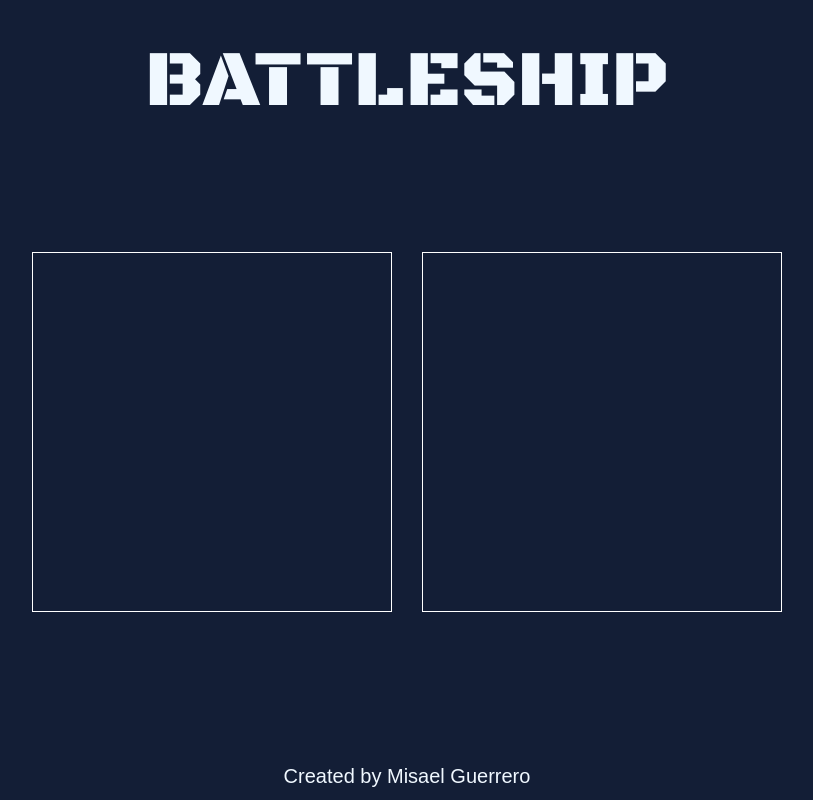
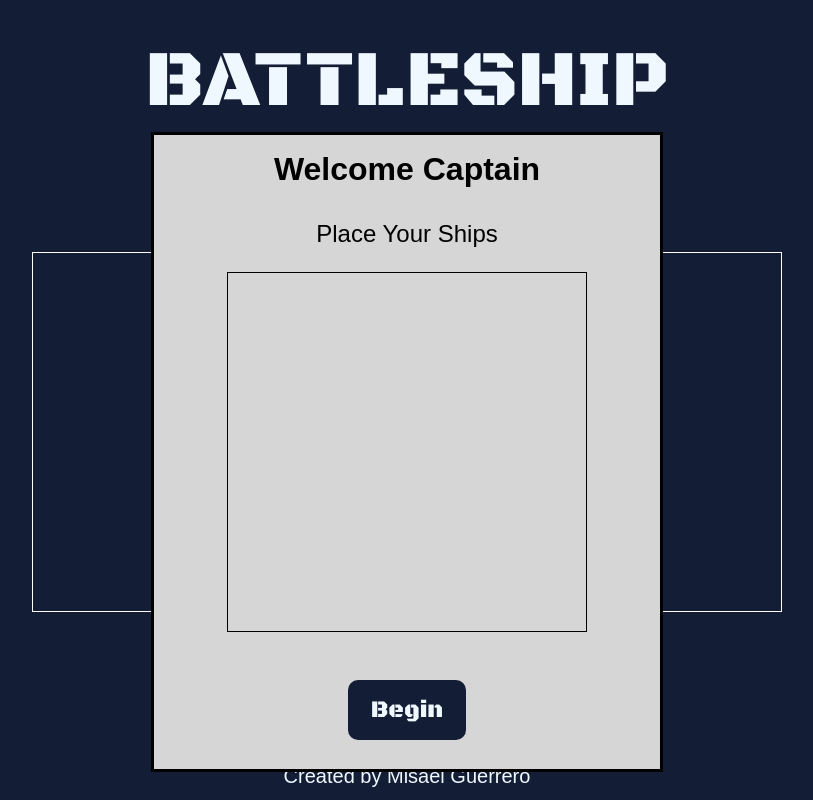
Before and after one commit to fmguerrero96/battleship, a website built with webpack: page dist/index.html in a window 1280 px wide. Shown: the whole page, without its empty margins (233-1046 px from the left). Built offline with nearby package versions, Linux system fonts and the light colour scheme.

Commit message:
Style welcomeScreen modal

```diff
--- a/dist/index.html
+++ b/dist/index.html
@@ -14,12 +14,12 @@
             <h1 class="title">BATTLESHIP</h1>
         </div>
     </header>
-    <dialog class="welcomeScreen">
-        <h2>
+    <dialog open class="welcomeScreen">
+        <h2 class="greeting">
             Welcome Captain
         </h2>
         <p>Place Your Ships</p>
-        <div class="board"></div>
+        <div class="pre-board"></div>
         <button class="begin">Begin</button>
     </dialog>
     <main>
--- a/dist/styles.css
+++ b/dist/styles.css
@@ -58,3 +58,48 @@ footer{
     font-weight: 200;
     color: aliceblue;
 }
+
+.welcomeScreen {
+    width: 40vw;
+    height: 80vh;
+    background-color: rgb(214, 214, 214);
+    font-family: sans-serif;
+    display: flex;
+    flex-direction: column;
+    align-items: center;
+}
+
+.greeting {
+    font-size: 2rem;
+    font-weight: bold;
+    margin-bottom: 1em;
+}
+
+p {
+    font-size: 1.5rem;
+    margin-bottom: 1em;
+}
+
+.pre-board {
+    border: 1px solid black;
+    height: 45vh;
+    aspect-ratio: 1/1;
+}
+
+.begin {
+    margin-top: 2em;
+    width: 25%;
+    height: 10%;
+    font-family: 'Black Ops One', cursive;
+    font-size: 1.5rem;
+    border-radius: 10px;
+    cursor: pointer;
+    background-color: rgb(19, 30, 54);
+    color: aliceblue;
+    border: none;
+}
+
+.begin:active {
+    background-color: aliceblue;
+    color:rgb(19, 30, 54);
+}
```
